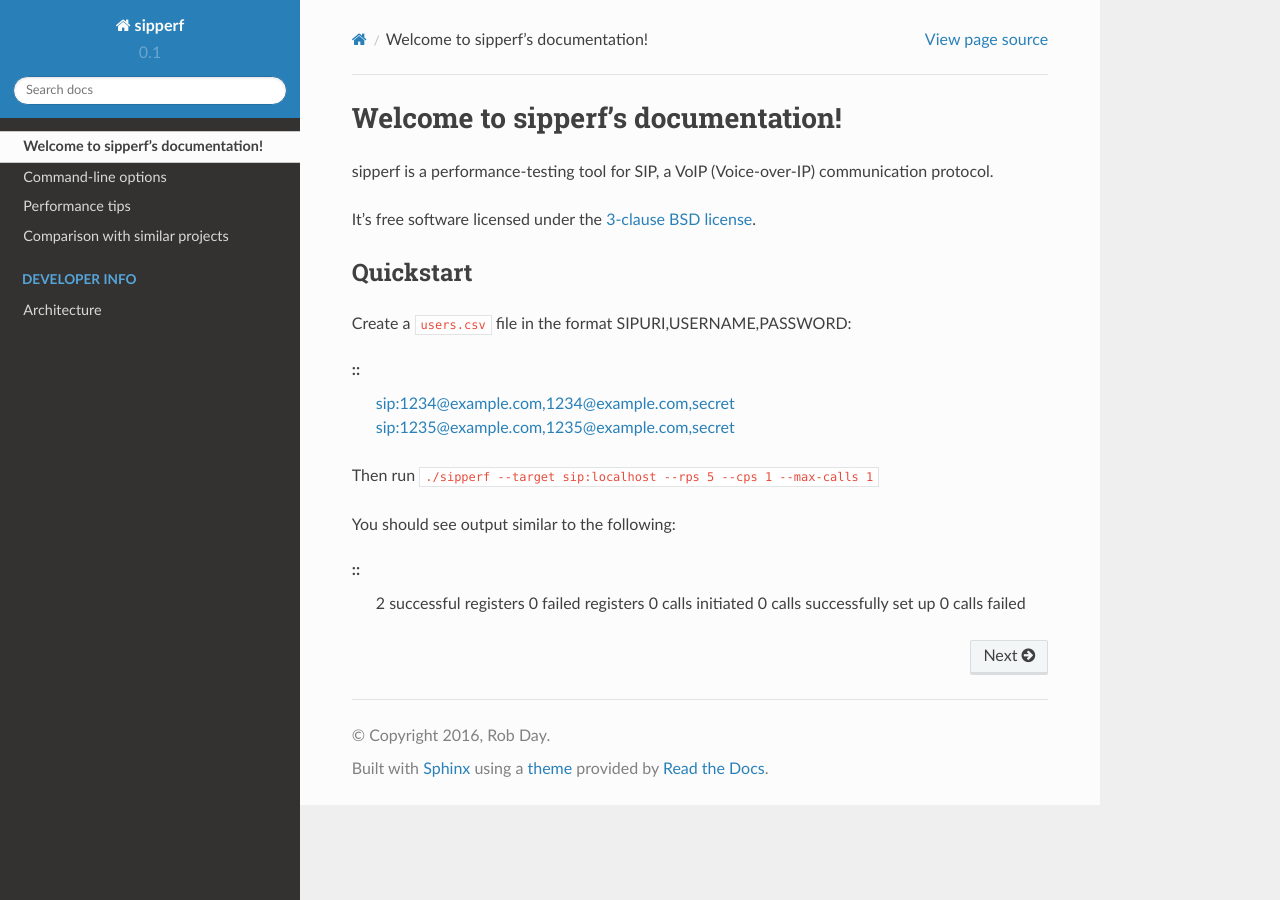
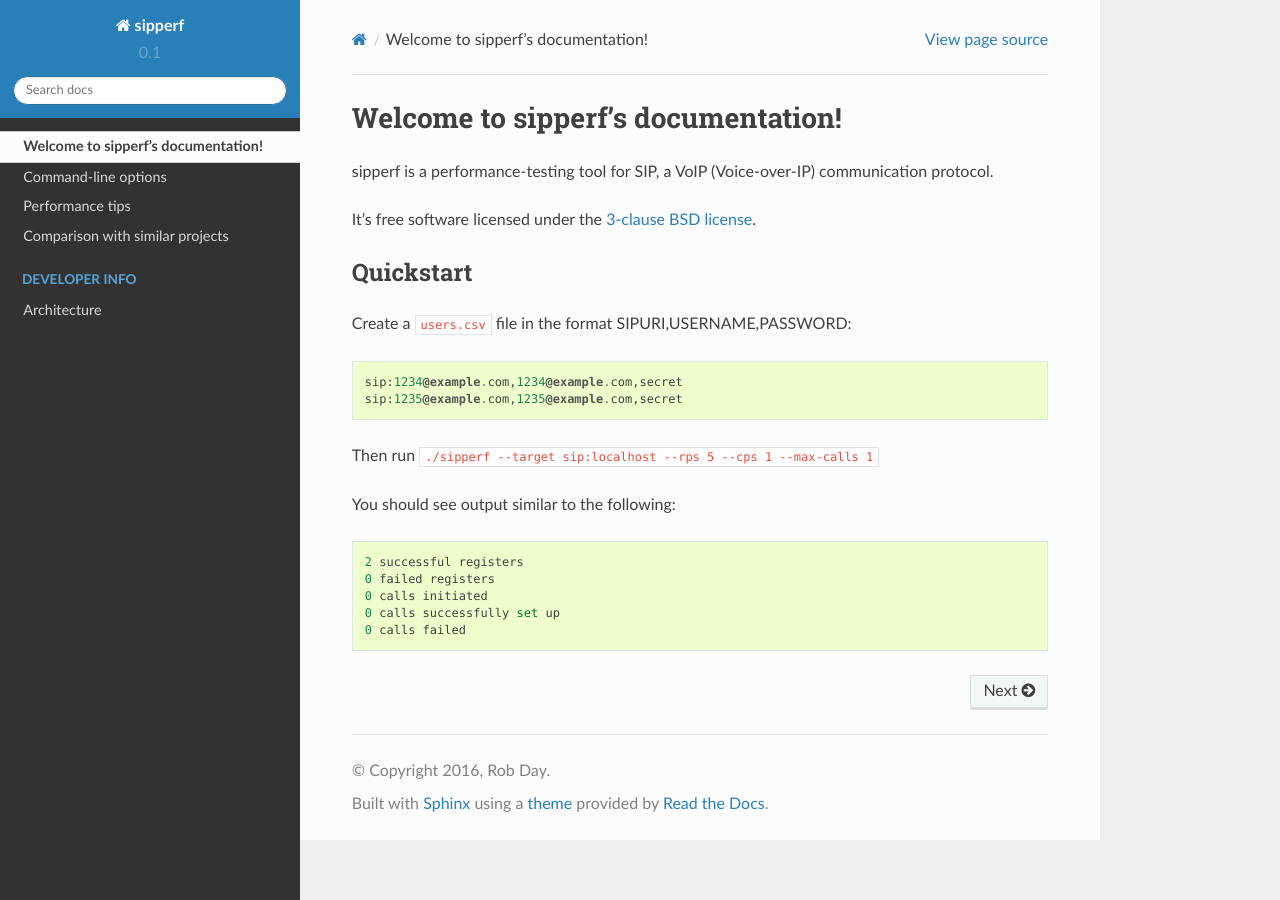
Before and after one commit to rkday/sipperf, a Sphinx documentation site: the page built from docs/index.rst, in a window 1280 px wide. Built offline with Sphinx 7.4.7 and the Read the Docs theme 2.0.0, drawn with Linux system fonts in a browser that asks for light colours.

Commit message:
Fix block quotes

```diff
--- a/docs/index.rst
+++ b/docs/index.rst
@@ -13,17 +13,15 @@ It's free software licensed under the `3-clause BSD license <https://github.com/
 Quickstart
 ----------
 
-Create a ``users.csv`` file in the format SIPURI,USERNAME,PASSWORD:
+Create a ``users.csv`` file in the format SIPURI,USERNAME,PASSWORD::
 
-::
     sip:1234@example.com,1234@example.com,secret
     sip:1235@example.com,1235@example.com,secret
 
 Then run ``./sipperf --target sip:localhost --rps 5 --cps 1 --max-calls 1``
 
-You should see output similar to the following:
+You should see output similar to the following::
 
-::
     2 successful registers
     0 failed registers
     0 calls initiated
```
